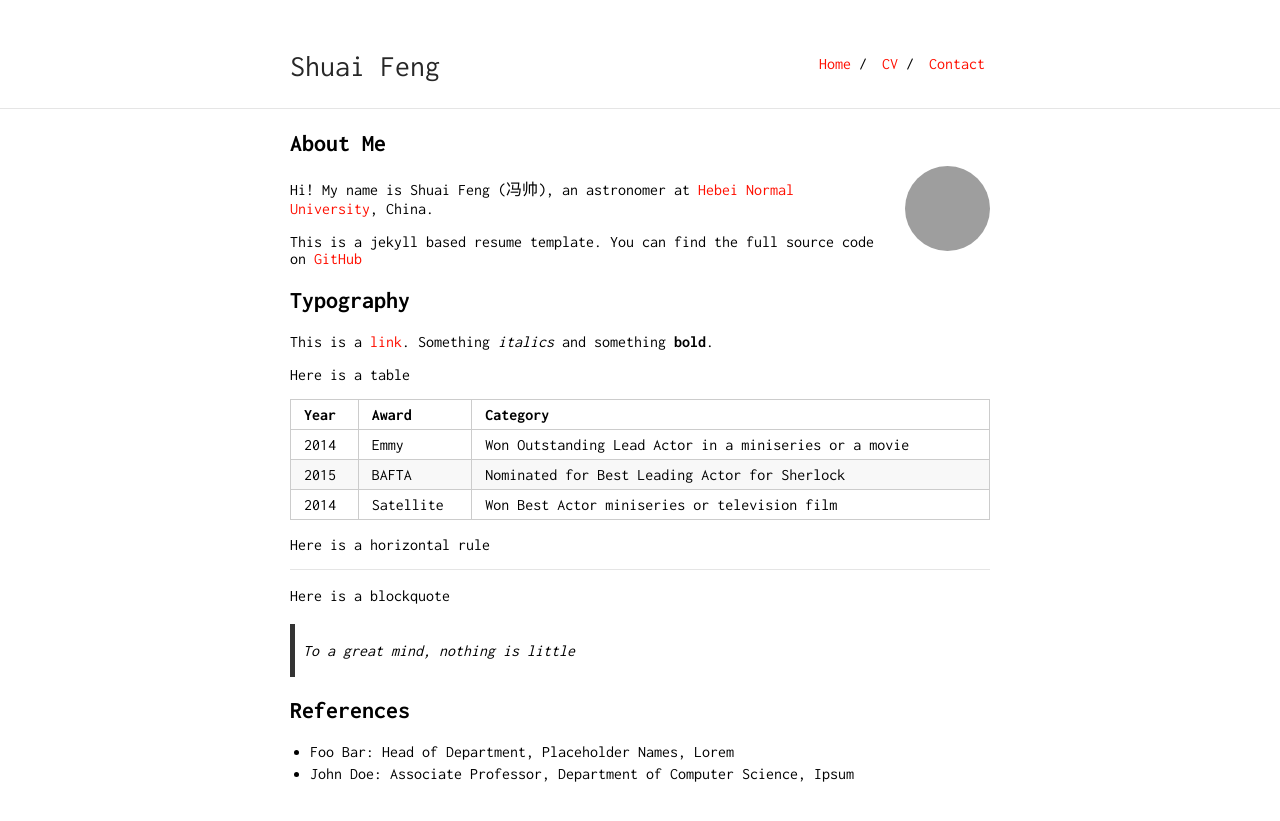
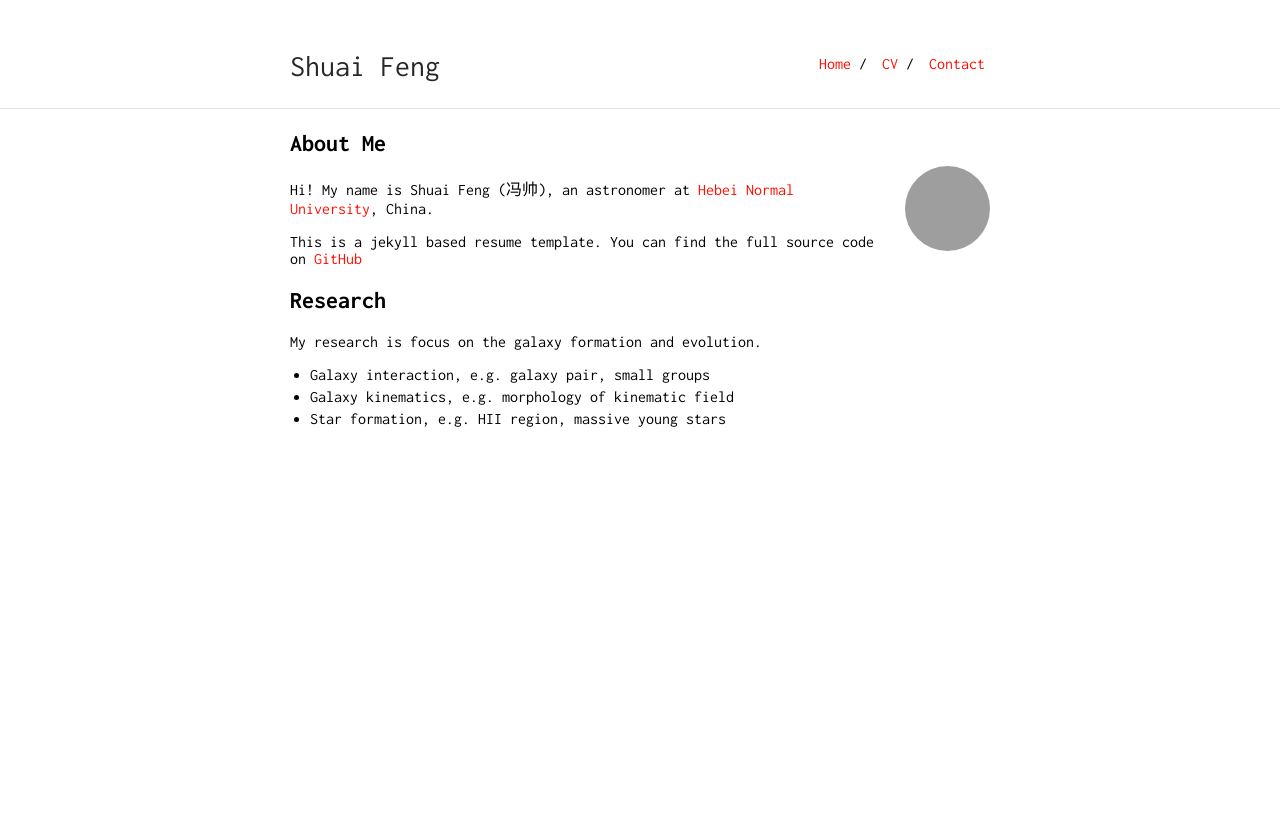
Before and after one commit to fengshuai0210/fengshuai0210.github.io, a Jekyll site: the page built from index.md, in a window 1280 px wide. Shown: the top 821 px of the page. Built offline with Jekyll 4.4.1, drawn with Linux system fonts in a browser that asks for light colours; our own code applies the rules of GitHub Pages for plain Markdown files; grey boxes are pictures that could not be loaded.

Commit message:
Update index.md

```diff
--- a/index.md
+++ b/index.md
@@ -10,27 +10,9 @@ Hi! My name is Shuai Feng (冯帅), an astronomer at [Hebei Normal University](h
 
 This is a jekyll based resume template. You can find the full source code on [GitHub](https://github.com/bk2dcradle/researcher)
 
-## Typography
+## Research
 
-This is a [link](http://google.com). Something *italics* and something **bold**.
-
-Here is a table
-
-Year | Award | Category
------|-------|--------
-2014 | Emmy  | Won Outstanding Lead Actor in a miniseries or a movie
-2015 | BAFTA | Nominated for Best Leading Actor for Sherlock
-2014 | Satellite | Won Best Actor miniseries or television film
-
-Here is a horizontal rule
-
----
-
-Here is a blockquote
-
-> To a great mind, nothing is little
-
-## References
-
-* Foo Bar: Head of Department, Placeholder Names, Lorem
-* John Doe: Associate Professor, Department of Computer Science, Ipsum
+My research is focus on the galaxy formation and evolution.
+- Galaxy interaction, e.g. galaxy pair, small groups
+- Galaxy kinematics, e.g. morphology of kinematic field
+- Star formation, e.g. HII region, massive young stars
```
